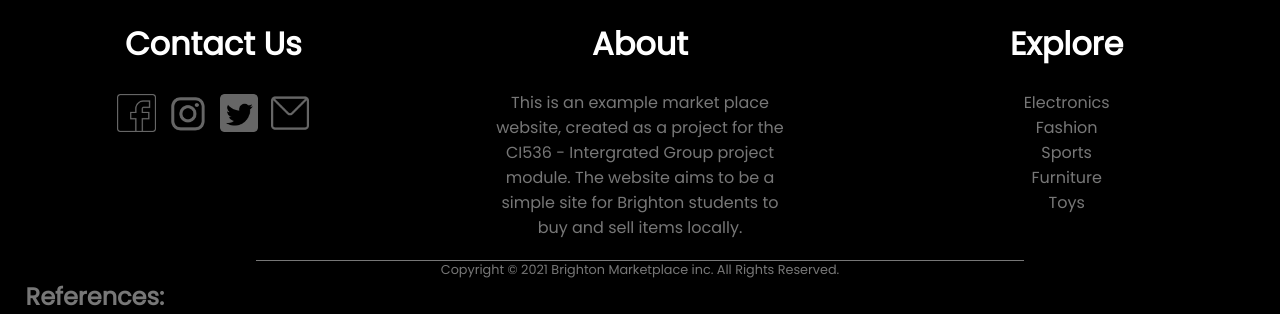
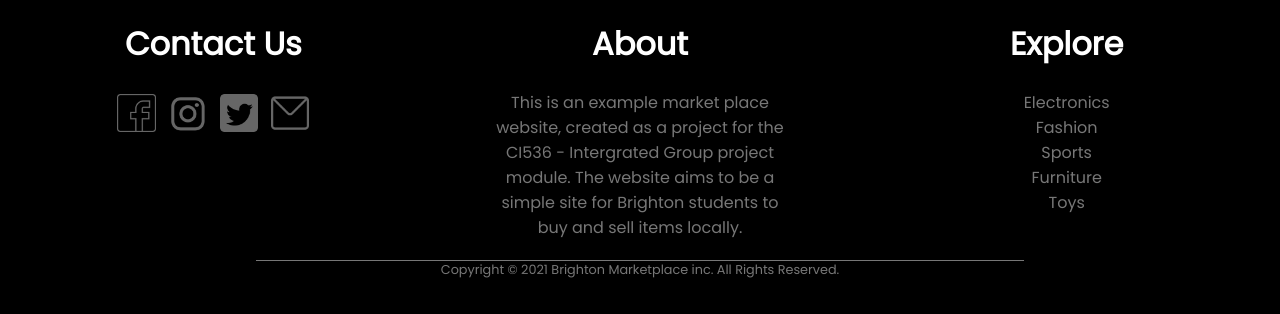
Before and after one commit to ChadG-202/StudentMarketplace, a PHP site: page / in a window 1280 px wide. Shown: the part 1263-1577 px from the top of the page. After the commit the page ends 1541 px from the top, so only its background shows below. Run offline with PHP 8.4, Linux system fonts and the light colour scheme; the visitor is signed in with stand-in values (Sample User, id 1); data that the repository does not hold is empty.

Commit message:
group changes

```diff
--- a/StyleSheet.css
+++ b/StyleSheet.css
@@ -824,14 +824,6 @@
 }
 
 /*References-------------------------------------------------------*/
-#references{
-    background-color: black;
-    color: #777;
-}
-
-#references h2{
-    margin: 0 0 0 2%;
-}
 
 /*
 validate user name and password
--- a/index.php
+++ b/index.php
@@ -232,9 +232,6 @@
           <p>Copyright &copy; 2021 Brighton Marketplace inc. All Rights Reserved.</p>
         </div>
       </footer>
-      <div id="references">
-        <h2>References:</h2>
-      </div>
     </div>
     <script src="index.js"></script>
 </body>
--- a/sell.html
+++ b/sell.html
@@ -12,7 +12,7 @@
 <body>
     <!--Sell form------------------------------------------------------------>
     <div id="sell_page_wrapper">
-        <h1>Sell A Item</h1>
+        <h1>Sell An Item</h1>
         <form autocomplete="off" action="sell.php" method="post" enctype="multipart/form-data">
             <h2>Product Name:</h2>
             <input type="text" autocomplete="off" placeholder="Product Name" maxlength="100" pattern="[A-Za-z0-9_\s]{1,100}"
```
Also changed, not shown: ProductImages/NEWTROUSERS_10.jpg (added), ProductImages/Screen%2520Shot%25202020-09-01%2520at%25203.08.43%2520PM.png (added).
